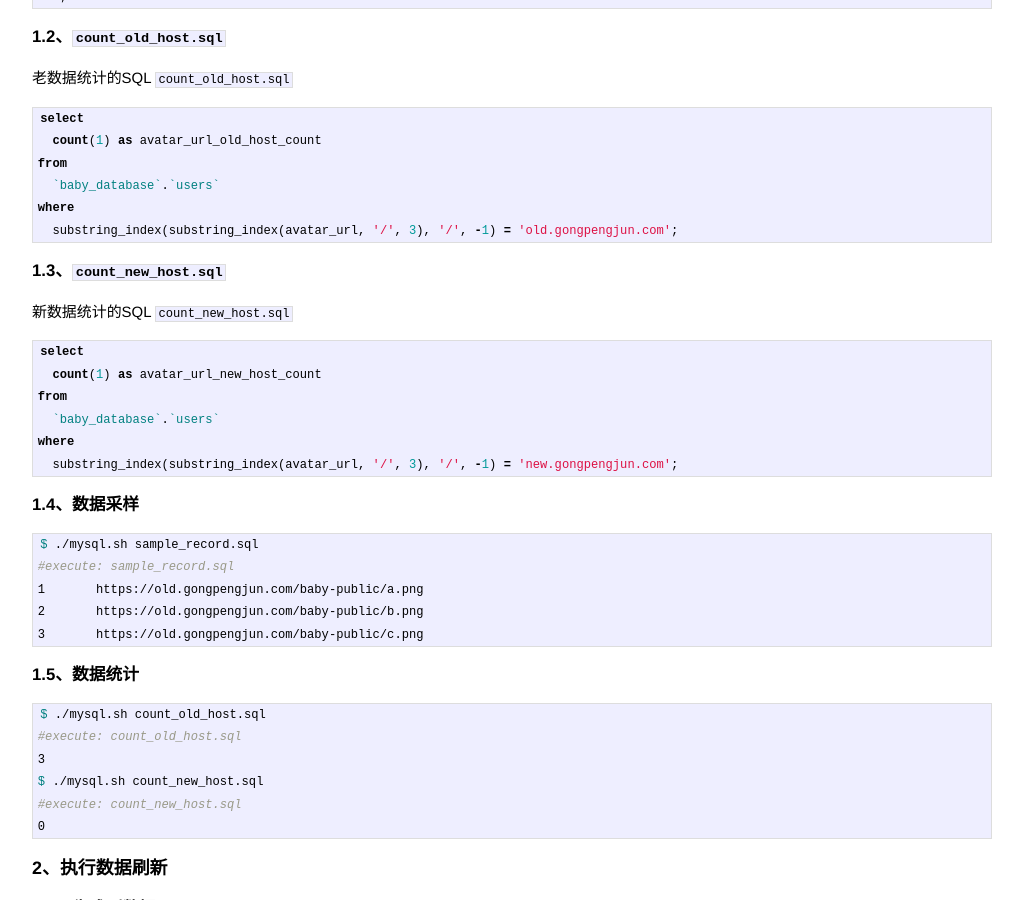
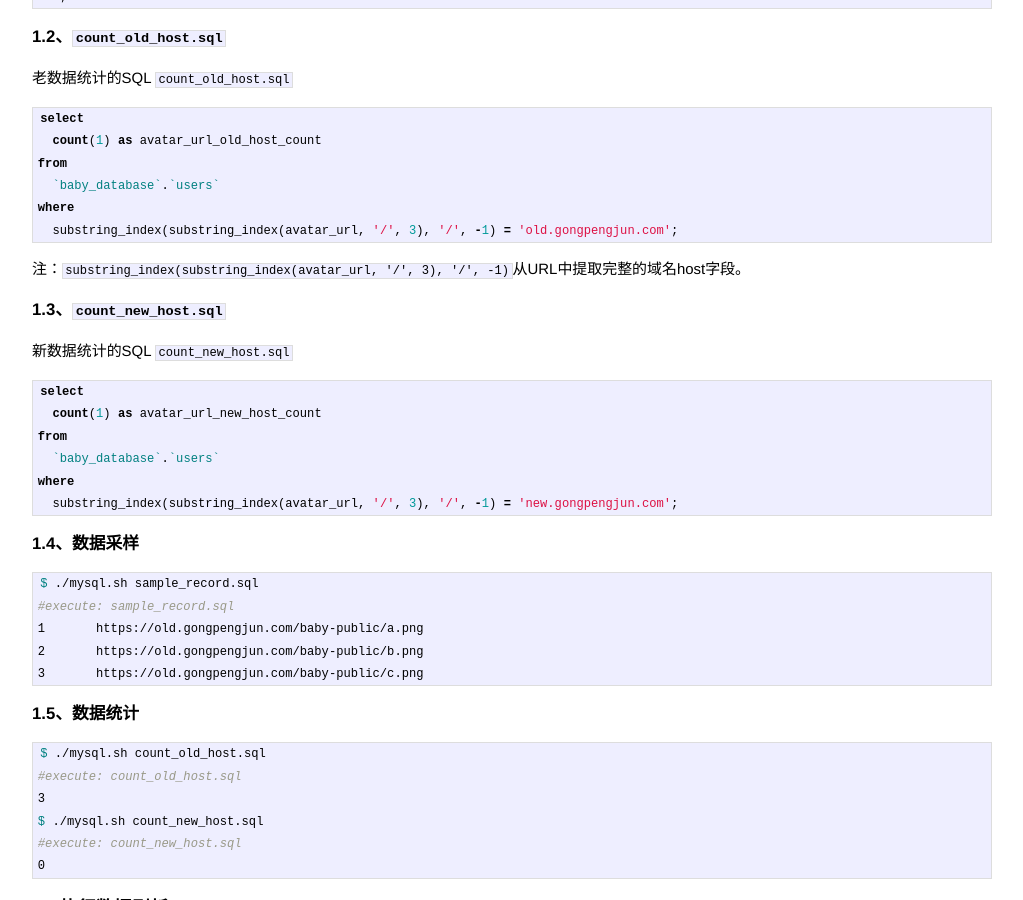
Before and after one commit to gongpengjun/gongpengjun.github.io, a Jekyll site: the page built from _posts/2022-11-11-mysql-batch-update-data.md, in a window 1280 px wide and 900 px high, scrolled down 909 px. Shown: the whole window, without its empty margins (128-1151 px from the left). Built offline with Jekyll 4.4.1, drawn with Linux system fonts in a browser that asks for light colours.

Commit message:
add comment

````diff
--- a/_posts/2022-11-11-mysql-batch-update-data.md
+++ b/_posts/2022-11-11-mysql-batch-update-data.md
@@ -56,6 +56,8 @@ from
 where
   substring_index(substring_index(avatar_url, '/', 3), '/', -1) = 'old.gongpengjun.com';
 ```
+
+注：`substring_index(substring_index(avatar_url, '/', 3), '/', -1)`从URL中提取完整的域名host字段。
 
 #### 1.3、`count_new_host.sql`
 
````
